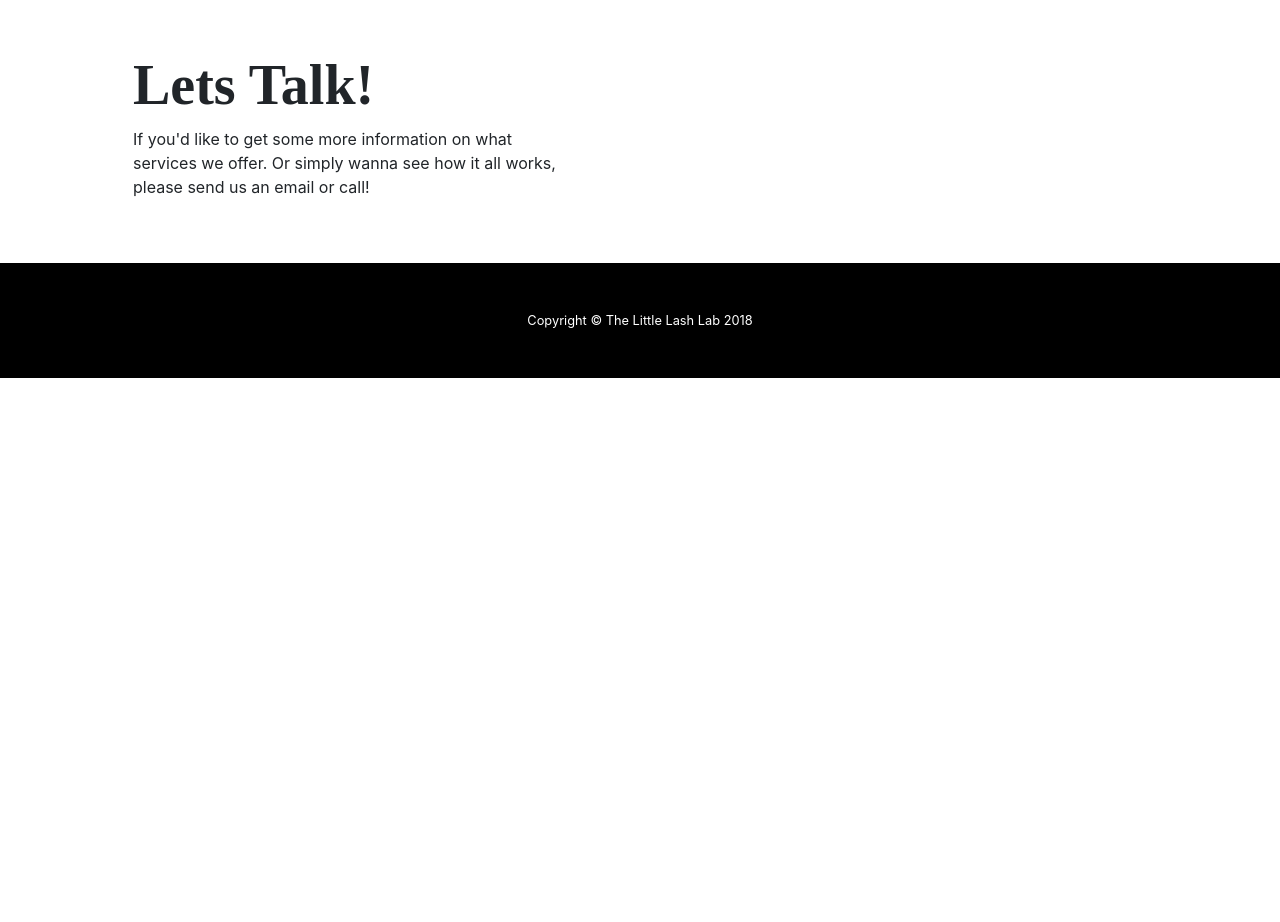
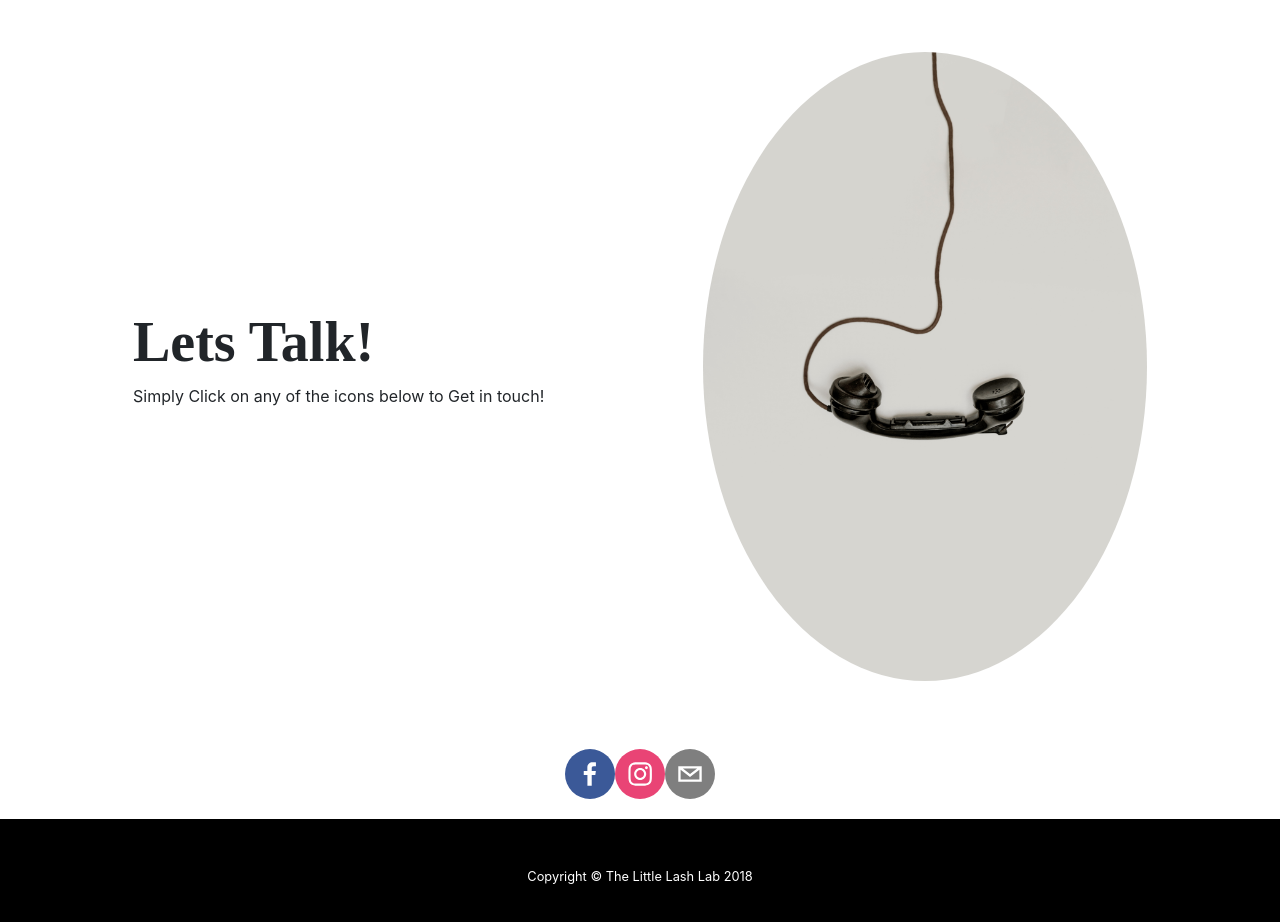
Before and after one commit to ethan-hurst/little-lash-lab-website, a React (Create React App) app: page /contact in a window 1280 px wide. Shown: the part 780-1702 px from the top of the page. Before the commit the page ends 1158 px from the top, so only its background shows below. Built offline with nearby package versions, Linux system fonts and the light colour scheme.

Commit message:
finished contact page and added image

```diff
--- a/package.json
+++ b/package.json
@@ -14,6 +14,7 @@
     "react-router": "^4.3.1",
     "react-router-dom": "^4.3.1",
     "react-scripts": "^1.1.5",
+    "react-social-icons": "^3.0.0",
     "reactstrap": "^6.4.0",
     "rimraf": "^2.6.2",
     "sass-loader": "^7.1.0",
--- a/src/assets/scss/_bootstrap-overrides.scss
+++ b/src/assets/scss/_bootstrap-overrides.scss
@@ -58,3 +58,9 @@
 .mb-5 {
     margin-bottom: 0;
   }
+
+.SocialIcons {
+    position: relative;
+    margin: 20px;
+    text-align: center;
+}
--- a/src/assets/scss/_store.scss
+++ b/src/assets/scss/_store.scss
@@ -5,6 +5,8 @@
 .cta-inner {
   border-radius: 0.25 rem !important;
   border: 1px solid black;
+  border-radius: 25%;
+
   box-sizing: border-box;
   margin-bottom: 20px;
   padding-top: 20px;
--- /dev/null
+++ b/src/components/Contact-Icons.jsx
@@ -0,0 +1,14 @@
+import React from 'react';
+import { SocialIcon } from 'react-social-icons';
+
+export default class ContactIcons extends React.Component {
+    render() {
+        return(
+            <div className="SocialIcons">
+                <SocialIcon url="https://www.facebook.com/pg/thelittlelashlab" />
+                <SocialIcon url="https://www.instagram.com/thelittlelashlab/" />
+                <SocialIcon url="mailto:berenice@littlelashlab.com" />
+            </div>
+        );
+    }
+}
--- a/src/components/index.jsx
+++ b/src/components/index.jsx
@@ -7,3 +7,4 @@ export { default as PriceList } from './PriceList';
 export { default as _Post } from './_Post';
 export { default as _Router } from './_Router';
 export { default as _Price } from './page/_Price';
+export { default as ContactIcons } from "./Contact-Icons";
--- a/src/components/page/_Contact.jsx
+++ b/src/components/page/_Contact.jsx
@@ -1,6 +1,7 @@
 import React from 'react';
-import { _NavBar, _Footer, _Header, _Post } from '../../components';
+import { _NavBar, _Footer, _Header, _Post, ContactIcons } from '../../components';
 import { FontAwesomeIcon } from '@fortawesome/react-fontawesome';
+import Img from '../../assets/images/alexander-andrews-633927-unsplash.jpg'
 export default class _Contact extends React.Component {
     render() {
         return (
@@ -14,10 +15,10 @@ export default class _Contact extends React.Component {
                 />
                 <_Post
                     header="Lets Talk!"
-                    paragraph="If you'd like to get some more information on what services we offer. Or simply wanna see how it all works, please send us an email or call!"
-                    img=""
+                    paragraph="Simply Click on any of the icons below to Get in touch!"
+                    img={Img}
                 />
-                {/* @TODO Create Contact form and Google Address*/}
+                <ContactIcons />
                 <_Footer />
                 {/* eslint-enable */}
             </React.Fragment>
```
Also changed, not shown: src/assets/images/alexander-andrews-633927-unsplash.jpg (added), 1 other file (tests, documents, lock files or other folders).
